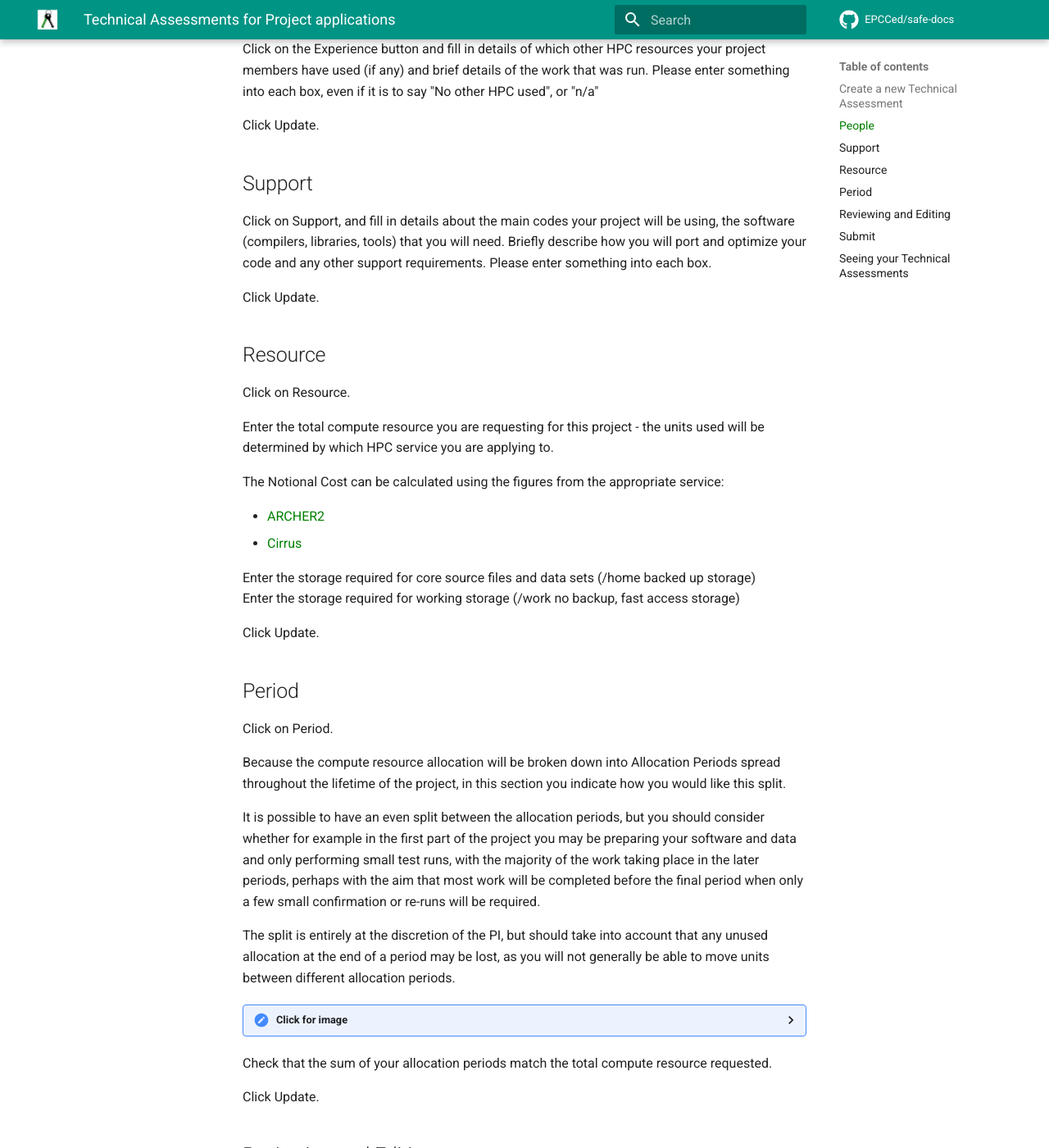
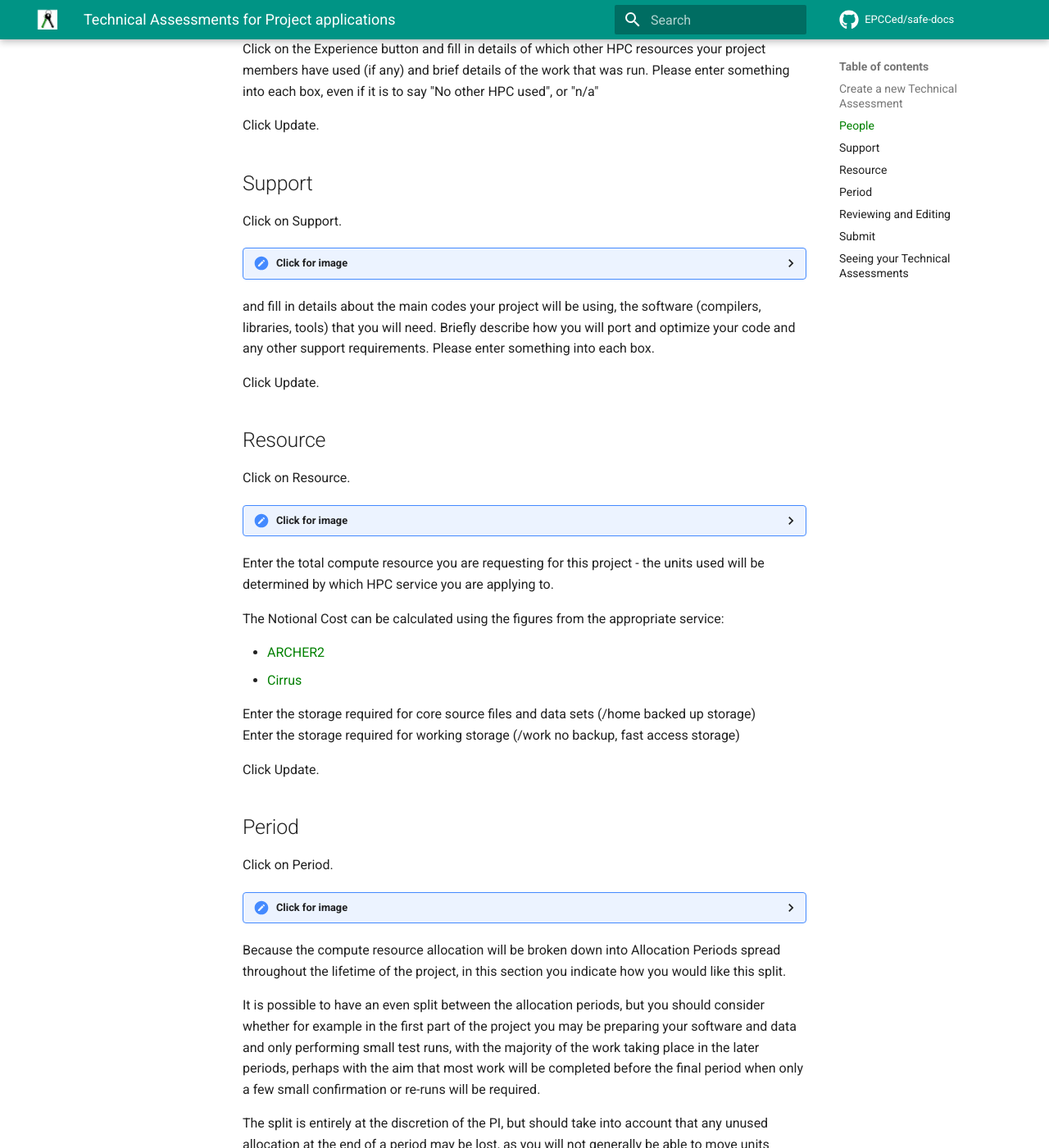
Before and after one commit to EPCCed/safe-docs, an MkDocs documentation site: the page built from docs/tas.md, in a window 1280 px wide and 1400 px high, scrolled down 2429 px. Shown: the whole window at 82% size. Built offline with MkDocs 1.6.1 and Material for MkDocs 9.7.7, drawn with Linux system fonts in a browser that asks for light colours; comment, search, counter and statistics services are not loaded.

Commit message:
Add additional screenshots

```diff
--- a/docs/tas.md
+++ b/docs/tas.md
@@ -113,7 +113,14 @@ Click Update.
 
 ## Support
 
-Click on Support, and fill in details about the main codes your project will be using, the software (compilers, libraries, tools) that you will need.
+Click on Support.
+
+<details>
+  <summary>Click for image</summary>
+    <img src="../images/tas/ta14.jpg"></img>
+</details>
+
+and fill in details about the main codes your project will be using, the software (compilers, libraries, tools) that you will need.
 Briefly describe how you will port and optimize your code and any other support requirements.  Please enter something into each box.
 
 Click Update.
@@ -121,6 +128,11 @@ Click Update.
 ## Resource
 
 Click on Resource.
+
+<details>
+  <summary>Click for image</summary>
+    <img src="../images/tas/ta15.jpg"></img>
+</details>
 
 Enter the total compute resource you are requesting for this project - the units used will be determined by which HPC service you are applying to.
 
@@ -139,6 +151,11 @@ Click Update.
 ## Period
 
 Click on Period.
+
+<details>
+  <summary>Click for image</summary>
+    <img src="../images/tas/ta16.jpg"></img>
+</details>
 
 Because the compute resource allocation will be broken down into Allocation Periods spread throughout the lifetime of the project, in this section you indicate how you would like this split.
 
```
Also changed, not shown: docs/images/tas/ta14.jpg (added), docs/images/tas/ta15.jpg (added), docs/images/tas/ta16.jpg (added).
